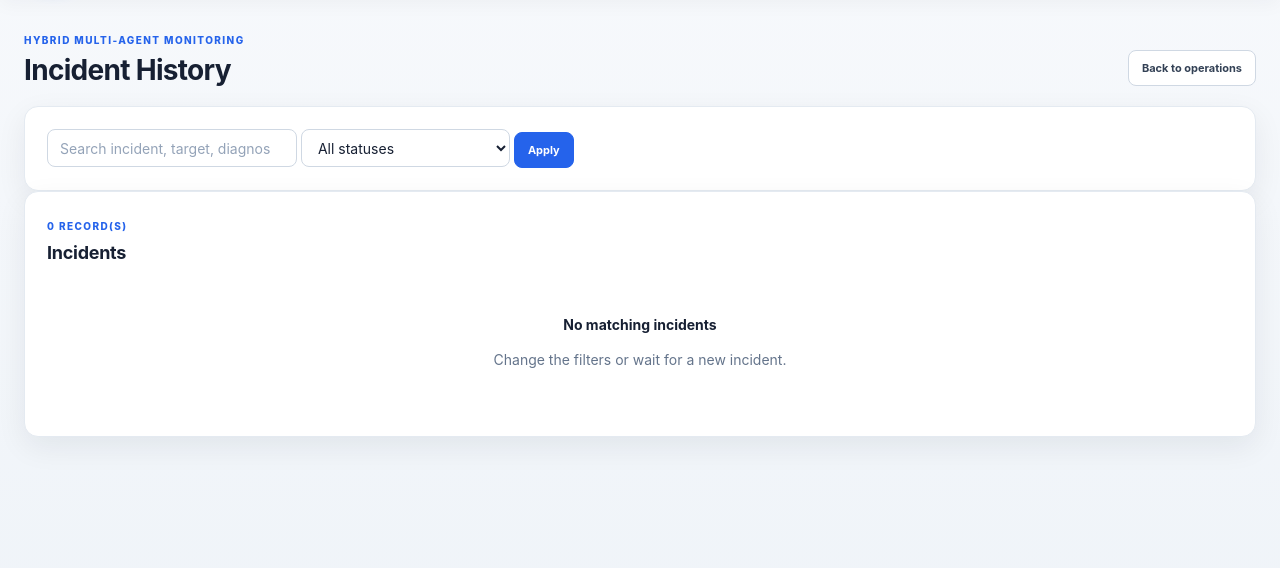
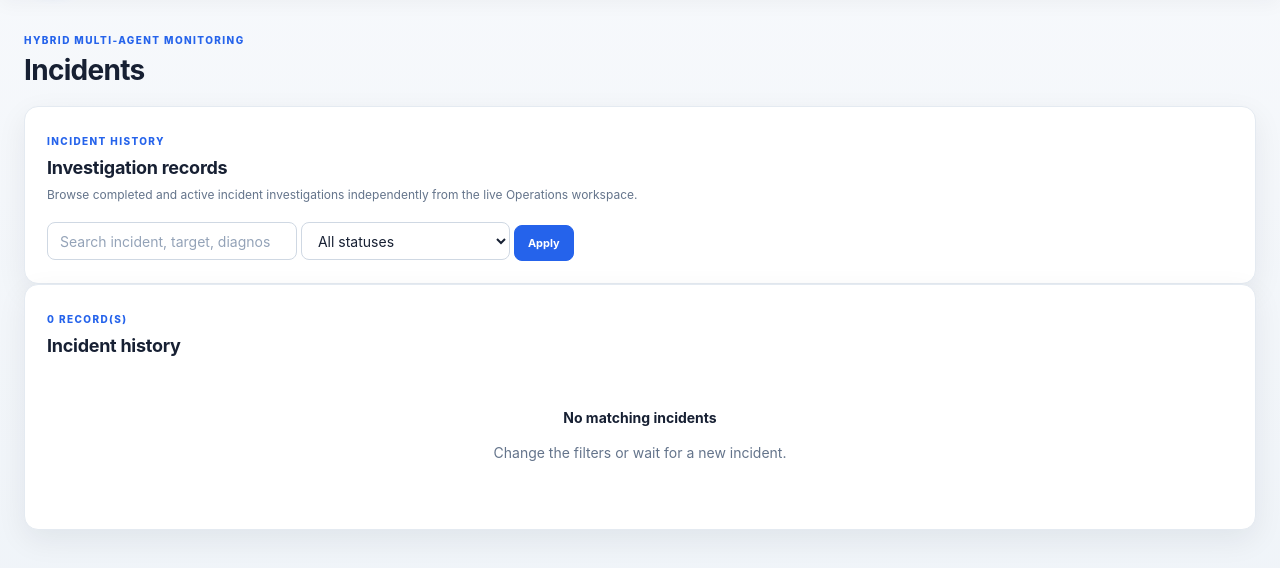
Before and after one commit to davidedimarco00/AgenticProactiveMonitor, a Flask app: page /incidents in a window 1280 px wide. Shown: the part 72-640 px from the top of the page. Run offline with Flask 3, Linux system fonts and the light colour scheme; data that the repository does not hold is empty.

Commit message:
refactor(dashboard): make incidents a first-class page

```diff
--- a/src/agentic_dashboard/templates/incidents.html
+++ b/src/agentic_dashboard/templates/incidents.html
@@ -1,17 +1,24 @@
 {% extends "base.html" %}
 {% block title %}Incidents · {{ app_name }}{% endblock %}
-{% block page_title %}Incident History{% endblock %}
-{% block page_actions %}<a class="secondary-button" href="/">Back to operations</a>{% endblock %}
+{% block page_title %}Incidents{% endblock %}
 
 {% block content %}
 <section class="panel filter-panel">
+  <div class="section-header compact">
+    <div>
+      <span class="eyebrow">INCIDENT HISTORY</span>
+      <h2>Investigation records</h2>
+      <p class="section-description">Browse completed and active incident investigations independently from the live Operations workspace.</p>
+    </div>
+  </div>
+
   <form class="filter-row" method="get" action="/incidents">
     <input class="search-input" type="search" name="q" value="{{ query }}" placeholder="Search incident, target, diagnosis or remediation">
     <select name="status" class="select-input">
       <option value="">All statuses</option>
       {% for value, label in [
-        ('NEW','New'),('TAKEN_IN_CHARGE','Taken in charge'),('UNDER_ANALYSIS','Under analysis'),
-        ('DIAGNOSED','Diagnosed'),('OPERATOR_ACTION_REQUIRED','Operator action required'),('RESOLVED','Resolved')
+        ('NEW','New'),('TAKEN_IN_CHARGE','Taken in charge'),('TRIAGED','Triaged'),('UNDER_ANALYSIS','Under analysis'),
+        ('DIAGNOSED','Diagnosed'),('OPERATOR_ACTION_REQUIRED','Operator action required'),('RESOLVED','Resolved'),('CLOSED','Closed')
       ] %}
         <option value="{{ value }}" {% if selected_status == value %}selected{% endif %}>{{ label }}</option>
       {% endfor %}
@@ -25,7 +32,7 @@
   <div class="section-header">
     <div>
       <span class="eyebrow">{{ incidents|length }} RECORD(S)</span>
-      <h2>Incidents</h2>
+      <h2>Incident history</h2>
     </div>
   </div>
 
```
